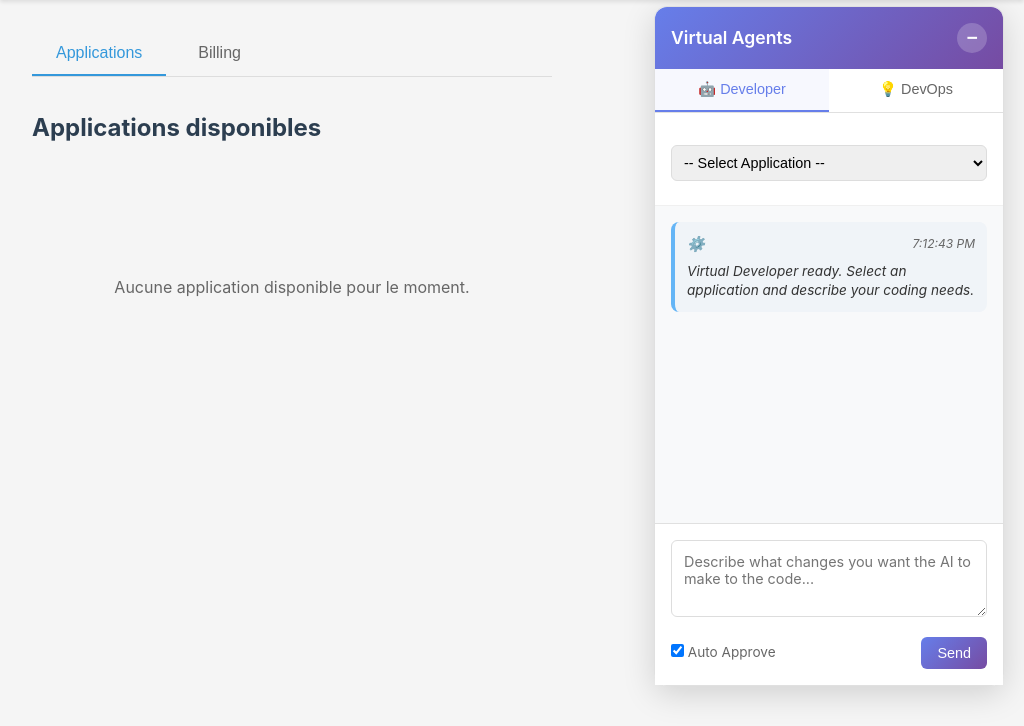
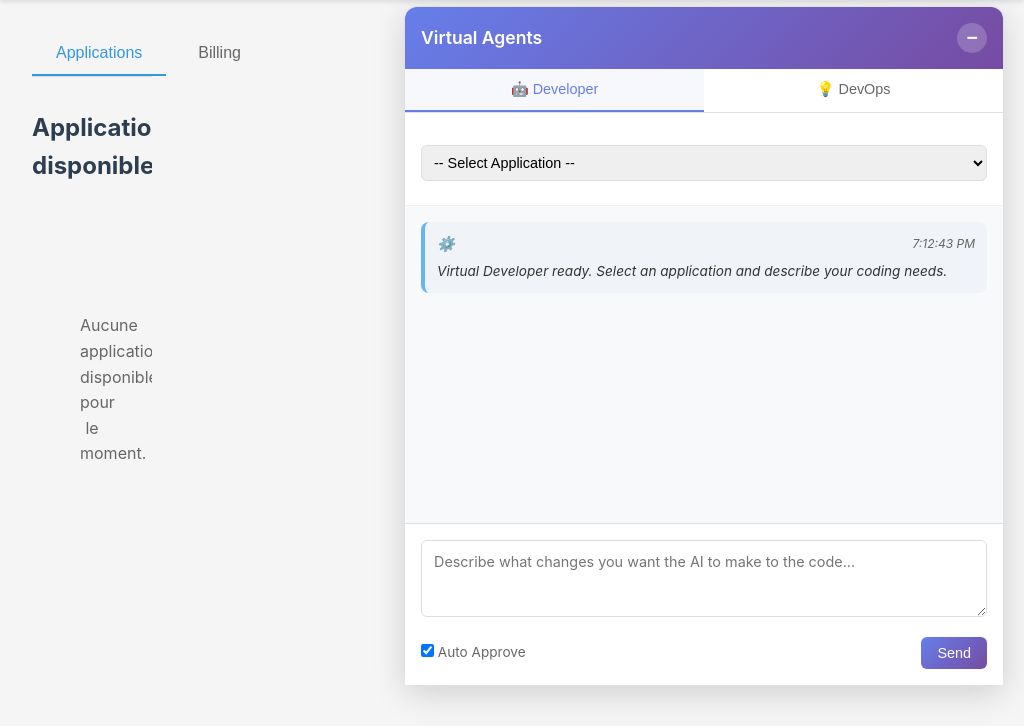
Before and after one commit to Sam9682/ai-swautomorph, a Flask app: page /dashboard in a window 1024 px wide. Shown: the part 74-800 px from the top of the page. Run offline with Flask 3, Linux system fonts and the light colour scheme; the visitor is signed in with stand-in values (Sample User, id 1); data that the repository does not hold is empty; parts of the project's set-up code (start-up, migrations or seed data) failed here and were passed over.

Commit message:
update submodule

```diff
--- a/static/css/style.css
+++ b/static/css/style.css
@@ -1368,7 +1368,8 @@ body {
     position: fixed;
     top: 80px;
     right: 20px;
-    width: 400px;
+    width: calc(100vw - 60px);
+    max-width: 800px;
     height: calc(100vh - 120px);
     background: white;
     border-radius: 12px;
@@ -1620,7 +1621,8 @@ body {
 /* Responsive adjustments for the panel */
 @media (max-width: 1024px) {
     .virtual-agents-panel {
-        width: 350px;
+        width: calc(100vw - 40px);
+        max-width: 600px;
     }
 }
 
@@ -1663,6 +1665,6 @@ body {
 /* Adjust main content to accommodate panel */
 @media (min-width: 769px) {
     .dashboard-container {
-        margin-right: 440px;
-    }
-}
+        margin-right: calc(min(100vw - 40px, 800px) + 40px);
+    }
+}
```
Also changed, not shown: 2 other files.
